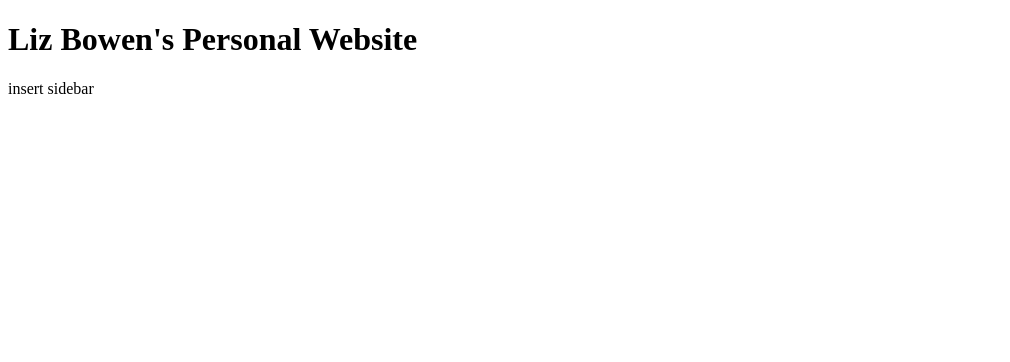
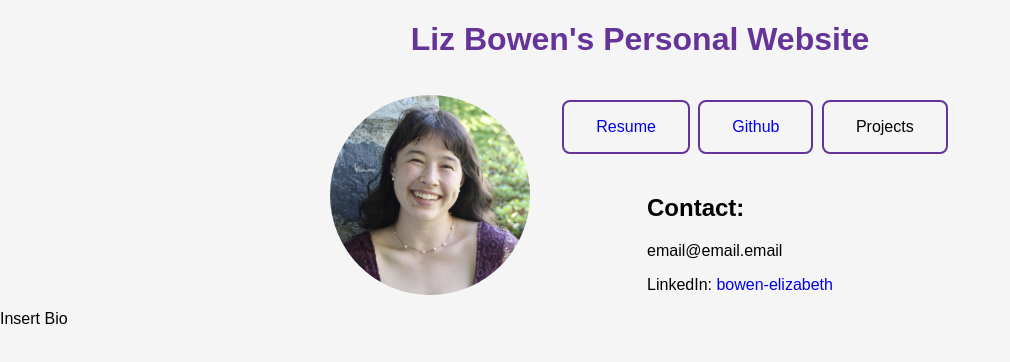
Before and after one commit to egbowen/Liz-Bowen-Personal-Website, a plain HTML site: page index.html in a window 1280 px wide. Shown: the whole page, without its empty margins (0-1010 px from the left). Drawn offline with Linux system fonts and the light colour scheme.

Commit message:
some styling

```diff
--- a/index.html
+++ b/index.html
@@ -2,12 +2,29 @@
 <html lang="en">
 <head>
     <meta charset="UTF-8">
+    <link rel="stylesheet" href="styles.css">
     <meta name="viewport" content="width=device-width, initial-scale=1.0">
-    <title>Document</title>
+    <title>Liz Bowen: Personal Website</title>
 </head>
 <body>
-    <h1>Liz Bowen's Personal Website</h1>
-    <div class="sidebar"> insert sidebar</div>
+    <h1 class="header">Liz Bowen's Personal Website</h1>
+    <div class="main">
+        <img src="/images/me.jpg" alt="Liz Bowen">
+        <div class="minibar">
+            <ul class="sidebar">
+                <li class="button"><a href="/pages/resume.html">Resume</a></li>
+                <li class="button"><a href="https://github.com/egbowen">Github</a></li>
+                <li class="button">Projects</li>
+            </ul>
+            <div class="contact">
+                <h2>Contact:</h2>
+                <p> email@email.email</p>
+                <p>LinkedIn: <a href="www.linkedin.com/in/elizabeth-gs-bowen">bowen-elizabeth</a></p>
+            </div>
+        </div>
+    </div>
+    <div class="bio"> Insert Bio</div>
+
 
 </body>
 </html>
--- a/styles.css
+++ b/styles.css
@@ -0,0 +1,64 @@
+body {
+    margin: 0;
+    flex-direction: column;
+    display: flex;
+    font-family:Arial, Helvetica, sans-serif;
+    background-color: whitesmoke;
+}
+
+img {
+    width: 200px;
+    border-radius: 50%;
+    overflow: hidden;
+}
+
+a {
+    text-decoration: none;
+}
+
+ul {
+    list-style-type: none;
+    padding-inline-start: 30px;
+    color: white;
+}
+
+.header {
+    display: flex;
+    align-items: center;
+    justify-content: center;
+    color: rebeccapurple;
+    flex: 1;
+}
+
+.main {
+    display: flex;
+    align-items: center;
+    justify-content: center;
+}
+
+.minibar {
+    display: flex;
+    flex-direction: column;
+    align-items: center;
+    justify-content: center;
+}
+
+.button {
+    padding: 16px 32px;
+    text-align: center;
+    text-decoration: none;
+    display: inline-block;
+    font-size: 16px;
+    margin: 4px 2px;
+    transition-duration: 0.4s;
+    cursor: pointer;
+    border-radius: 8px;
+    background-color:whitesmoke;
+    color: black;
+    border: 2px solid rebeccapurple
+}
+
+.button:hover {
+    background-color: rebeccapurple;
+    color: white;
+}
```
Also changed, not shown: pages/resume.html (added, +11 -0 lines), images/me.jpg (added).
